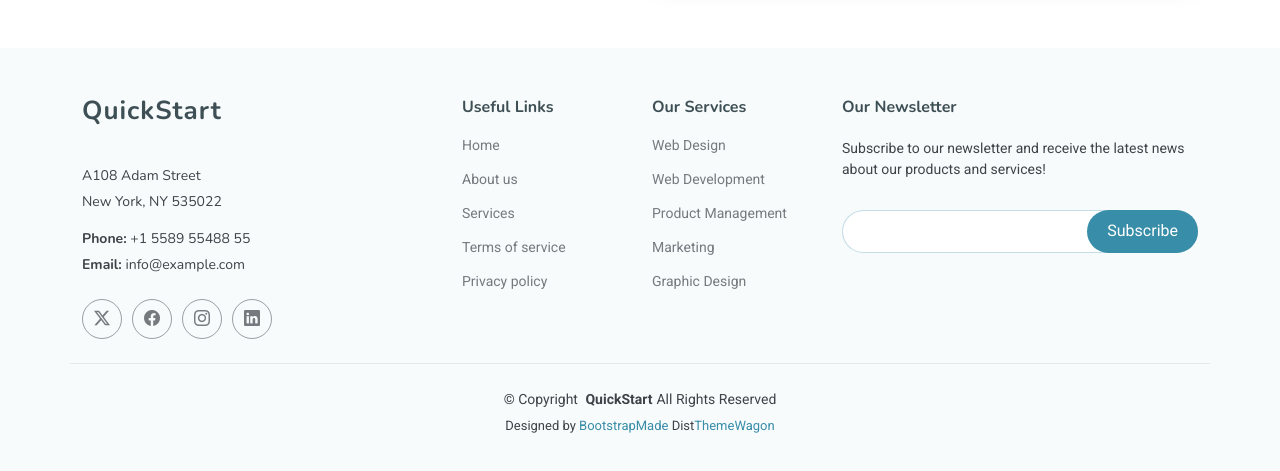
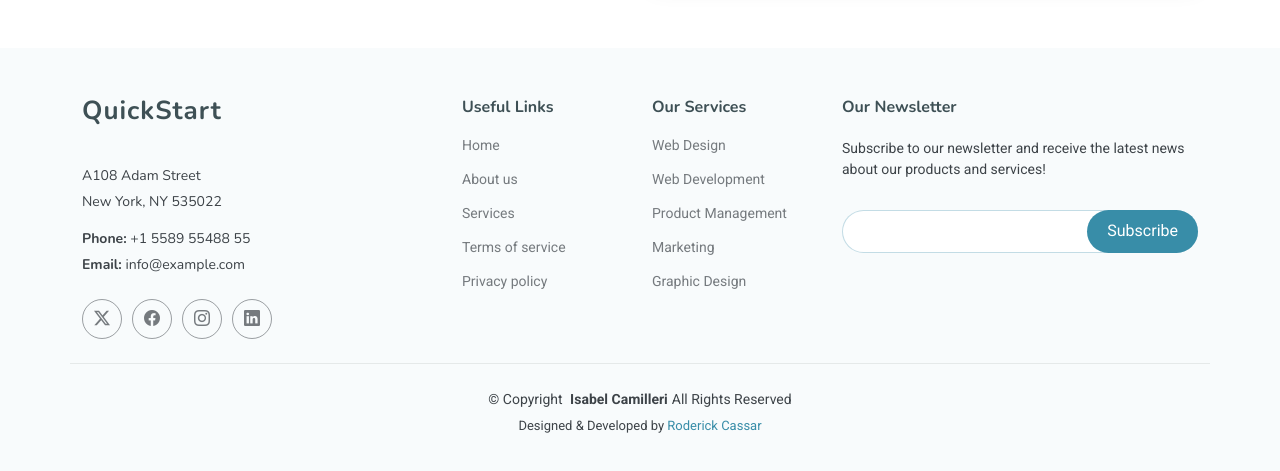
Before and after one commit to cassarro/isabelc, a plain HTML site: page index.html in a window 1280 px wide. Shown: the part 8588-9059 px from the top of the page. Drawn offline with nearby package versions, Linux system fonts and the light colour scheme.

Commit message:
Update index.html

```diff
--- a/index.html
+++ b/index.html
@@ -903,14 +903,9 @@
     </div>
 
     <div class="container copyright text-center mt-4">
-      <p>© <span>Copyright</span> <strong class="px-1 sitename">QuickStart</strong><span>All Rights Reserved</span></p>
+      <p>© <span>Copyright</span> <strong class="px-1 sitename">Isabel Camilleri</strong><span>All Rights Reserved</span></p>
       <div class="credits">
-        <!-- All the links in the footer should remain intact. -->
-        <!-- You can delete the links only if you've purchased the pro version. -->
-        <!-- Licensing information: https://bootstrapmade.com/license/ -->
-        <!-- Purchase the pro version with working PHP/AJAX contact form: [buy-url] -->
-        Designed by <a href="https://bootstrapmade.com/">BootstrapMade</a> Dist<a href="https://themewagon.com">ThemeWagon
-      </div>
+        Designed & Developed by <a href="https://roderickcassar.com/">Roderick Cassar</a>
     </div>
 
   </footer>
```
